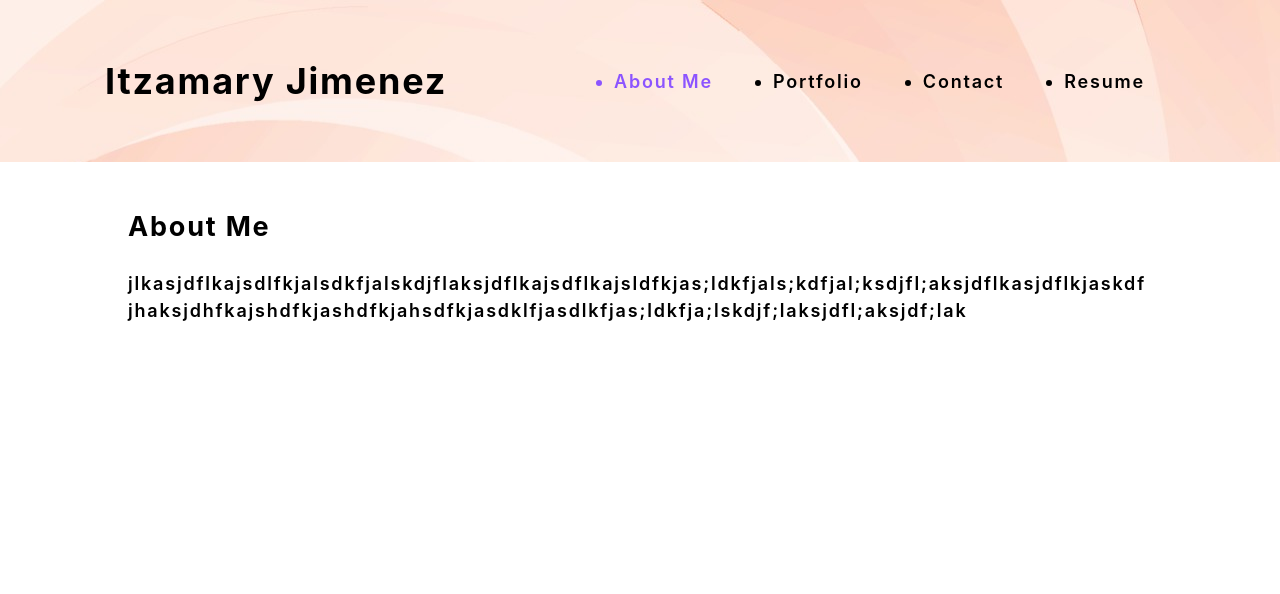
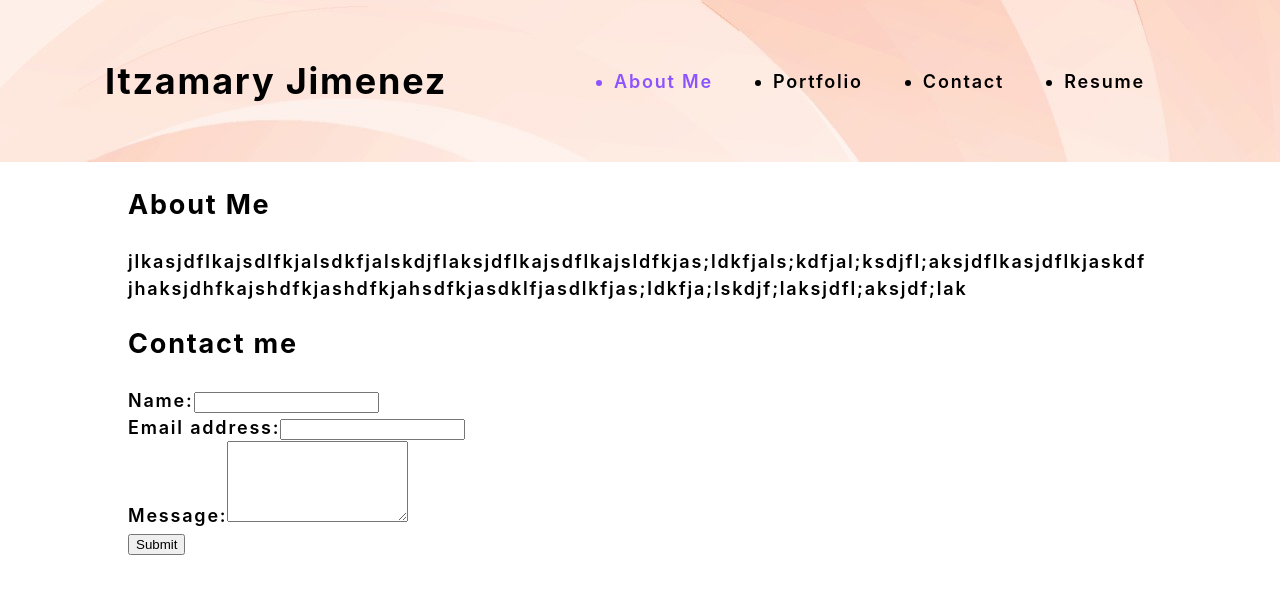
Before and after one commit to Itzamary/react-personal-portfolio-, a React (Create React App) app: page / in a window 1280 px wide. Shown: the top 594 px of the page. Built offline with nearby package versions, Linux system fonts and the light colour scheme.

Commit message:
created the contact componenet and set ut up to use the new helpers file also imported the hooks  in the app.js file.

```diff
--- a/src/App.js
+++ b/src/App.js
@@ -2,6 +2,7 @@
 import Header from './components/Header';
 import Project from './components/Project';
 import About from './components/About';
+import ContactForm from './components/Contact';
 import './App.css';
 
 
@@ -18,17 +19,30 @@
   const [currentCategory, setCurrentCategory] = useState(categories[0]);
   console.log(currentCategory);
 
+  const [contactSelected, setContactSelected] = useState();
+
   return (
     <div>
       <Header
         categories={categories}
         setCurrentCategory={setCurrentCategory}
         currentCategory={currentCategory}
+        contactSelected={contactSelected}
+        setContactSelected={setContactSelected}
       ></Header>
       <main>
+        {!contactSelected ? (
+            <>
+              <About currentCategory={currentCategory}></About>
+            </>
+          ) : (
+              <ContactForm></ContactForm>
+        )}
 
+
+
+        <ContactForm></ContactForm>
         <Project currentCategory={currentCategory}></Project>
-        <About currentCategory={currentCategory}></About>
       </main>
 
     </div>
--- /dev/null
+++ b/src/components/Contact/index.js
@@ -0,0 +1,73 @@
+import React, { useState } from "react";
+import { validateEmail } from '../../utils/herlpers';
+
+
+function ContactForm() {
+    //hook
+    const [formState, setFormState] = useState({name: '', email: '', message: ''});
+
+    const {name, email, message} = formState;
+
+    // error message hook
+    const [errorMessage, setErrorMessage] = useState('');
+
+    // handle change to the form data
+    function handleChange(e) {
+        if (e.target.name === 'email') {
+            const isValid = validateEmail(e.target.value);
+            console.log(isValid);
+            // isValid conditional statement
+
+            if (!isValid) {
+                setErrorMessage('Your email is invalid.');
+            } else {
+                setErrorMessage('');
+            }
+
+        } else {
+            if (!e.target.value.length) {
+              setErrorMessage(`${e.target.name} is required.`);
+            } else {
+              setErrorMessage('');
+            }
+        }
+
+        if (!errorMessage){
+            setFormState({...formState, [e.target.name]: e.target.value });
+        }
+    }
+
+    function handleSubmit(e) {
+        e.preventDefault();
+        console.log(formState);
+    }
+
+    //JSX
+    return (
+        <section>
+            <h1 data-testid="h1tag">Contact me</h1>
+            <form id="contact-form" onSubmit={handleSubmit}>
+                <div>
+                    <label htmlFor="name">Name:</label>
+                    <input type="text" name="name" defaultValue={name} onBlur={handleChange}/>
+                </div>
+                <div>
+                    <label htmlFor="email">Email address:</label>
+                    <input type="email" name="email" defaultValue={email} onBlur={handleChange} />
+                </div>
+                <div>
+                    <label htmlFor="message">Message:</label>
+                    <textarea name="message" rows="5"  defaultValue={message} onBlur={handleChange} />
+                </div>
+                {errorMessage && (
+                    <div>
+                        <p className="error-text">{errorMessage}</p>
+                    </div>
+                )}
+                <button data-testid="button"  type="submit" >Submit</button>
+            </form>
+        </section>
+    )
+}
+
+export default ContactForm;
--- a/src/components/Header/index.js
+++ b/src/components/Header/index.js
@@ -7,7 +7,9 @@
     const {
         categories = [],
         setCurrentCategory,
-        currentCategory
+        currentCategory,
+        contactSelected,
+        setContactSelected
     } = props
     console.log(categories, 'header categories')
 
@@ -18,6 +20,8 @@
                 categories={categories}
                 setCurrentCategory={setCurrentCategory}
                 currentCategory={currentCategory}
+                contactSelected={contactSelected}
+                setContactSelected={setContactSelected}
             ></Nav>
         </header>
     )
--- a/src/components/Nav/index.js
+++ b/src/components/Nav/index.js
@@ -4,26 +4,25 @@
     const {
         categories = [],
         setCurrentCategory,
-        currentCategory
+        currentCategory,
+        contactSelected,
+        setContactSelected
     } = props
     console.log(props);
     console.log(categories);
     const { name } = currentCategory;
     console.log(name)
 
-    function categorySelected(name) {
-        console.log(`${name} clicked`)
-    };
 
     return (
         <nav>
             <ul className="flex-row">
             {categories.map((category) => (
-                        <li className={`mx-1 ${currentCategory.name === category.name && 'navActive'}`} key={category.name}>
+                        <li className={`mx-1 ${currentCategory.name === category.name && !contactSelected && 'navActive'}`} key={category.name}>
                             <span
                               onClick={() => {
                                 setCurrentCategory(category);
-                                categorySelected(category.name);
+                                setContactSelected();
                                }}
                             >
                                 {category.name}
--- /dev/null
+++ b/src/utils/herlpers.js
@@ -0,0 +1,8 @@
+export function capitalizeFirstLetter(string) {
+    return string.charAt(0).toUpperCase() + string.slice(1);
+  }
+
+  export function validateEmail(email) {
+    var re = /^(([^<>()[\]\\.,;:\s@"]+(\.[^<>()[\]\\.,;:\s@"]+)*)|(".+"))@((\[[0-9]{1,3}\.[0-9]{1,3}\.[0-9]{1,3}\.[0-9]{1,3}\])|(([a-zA-Z\-0-9]+\.)+[a-zA-Z]{2,}))$/;
+    return re.test(String(email).toLowerCase());
+  }
```
